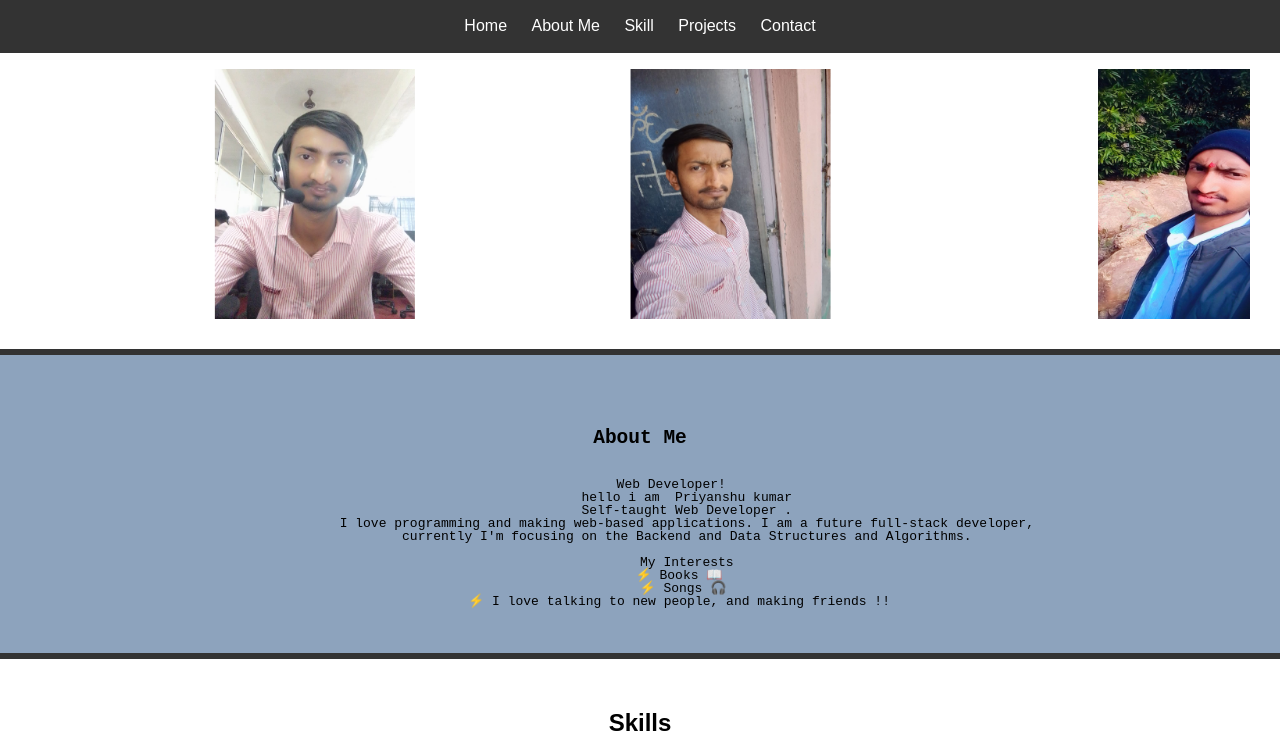
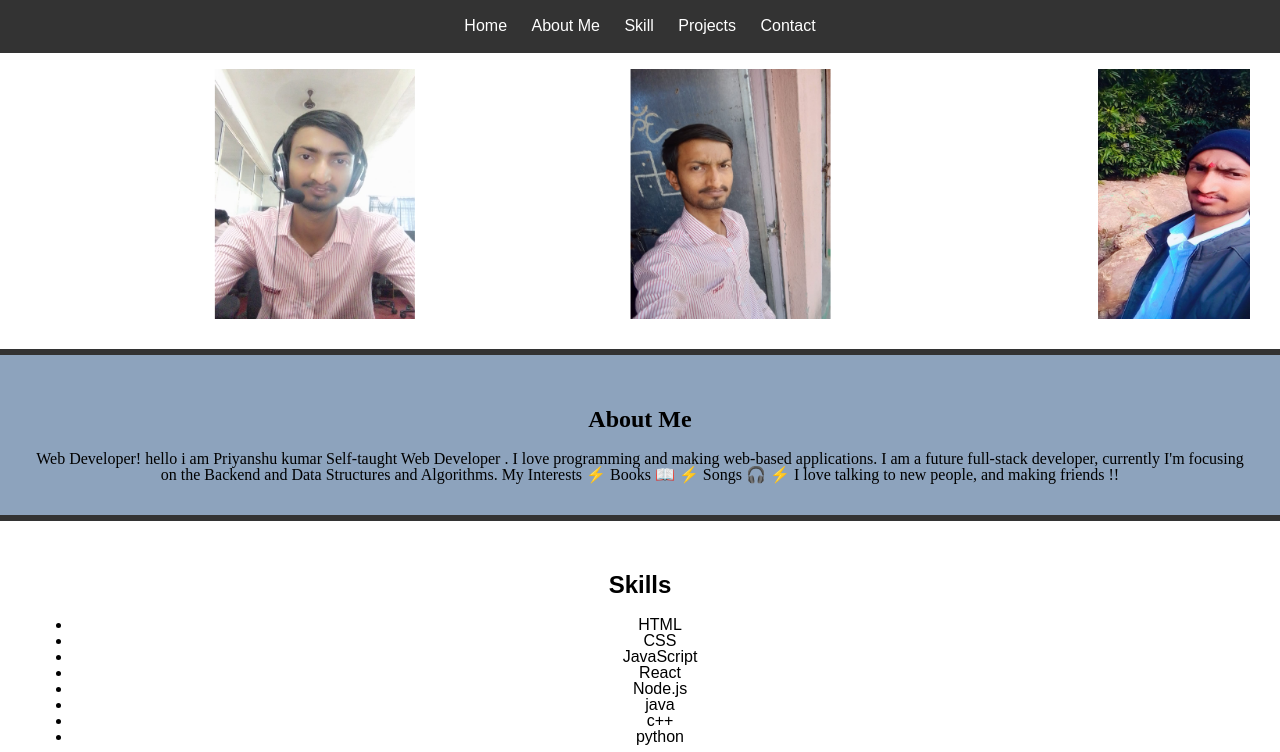
Before and after one commit to Pk320308/Priyanshu, a plain HTML site: page portfolio/index.html in a window 1280 px wide. Shown: the top 752 px of the page. Drawn offline with Linux system fonts and the light colour scheme.

Commit message:
Update index.html

```diff
--- a/portfolio/index.html
+++ b/portfolio/index.html
@@ -26,7 +26,7 @@
 <img class="img2" src="image2.jpeg"width="200rem" height="250rem">
 <img class="img3" src="image3.jpeg"width="200rem" height="250rem" ></div></pre></div>
 <section id="about">
-   <pre>   <h1>About Me</h1>
+     <h1>About Me</h1>
         Web Developer!
             hello i am  Priyanshu kumar
             Self-taught Web Developer .
@@ -36,7 +36,7 @@
             My Interests
            ⚡ Books 📖
            ⚡ Songs 🎧
-           ⚡ I love talking to new people, and making friends !! </pre>
+           ⚡ I love talking to new people, and making friends !!
     </section>
 
     <section id="skills">
```
